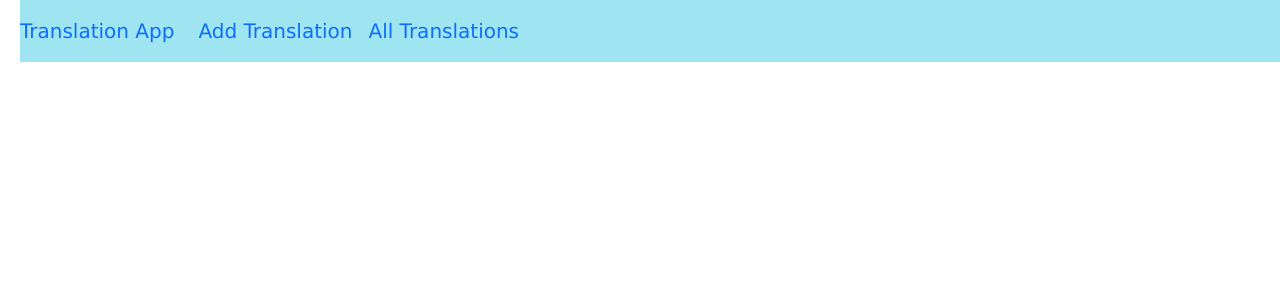
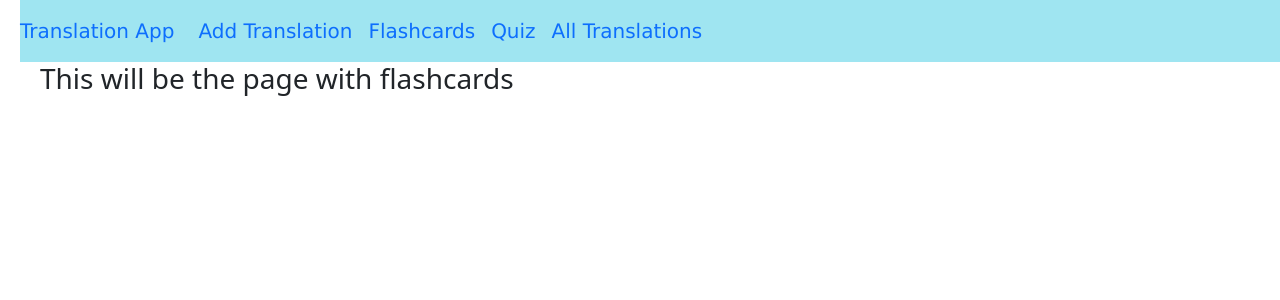
Before and after one commit to olivias-1082/411mernflashcards, a React (Create React App) app in the folder client/: page /flashcardset in a window 1280 px wide. Shown: the top 300 px of the page. Built offline with nearby package versions, Linux system fonts and the light colour scheme.

Commit message:
Added basically blank quiz and  flashcard pages and made a spot for them on navbar

```diff
--- a/client/src/App.js
+++ b/client/src/App.js
@@ -9,6 +9,9 @@ import Edit from "./components/edit";
 import Create from "./components/create";
 import RecordList from "./components/recordList";
 import HomePage from "./components/homepage"
+import FlashcardSet from "./components/flashcards"
+import Quiz from "./components/quiz"
+
 const App = () => {
   return (
     <div>
@@ -23,6 +26,12 @@ const App = () => {
       <Route path="/create">
         <Create />
       </Route>
+      <Route path="/flashcardset">
+      <FlashcardSet/>
+      </Route>
+      <Route path="/quiz">
+      <Quiz/>
+      </Route>
     </div>
   );
 };
--- a/client/src/components/create.js
+++ b/client/src/components/create.js
@@ -8,25 +8,21 @@ export default class Create extends Component {
     super(props);
 
     this.onChangeWord = this.onChangeWord.bind(this);
-    this.onChangeWordTranslation = this.onChangeWordTranslation.bind(this);
+
     this.onSubmit = this.onSubmit.bind(this);
 
     this.state = {
       word: "",
-      word_translation: "",
 
     };
   }
 
+
+
+
   onChangeWord(e) {
     this.setState({
       word: e.target.value,
-    });
-  }
-
-  onChangeWordTranslation(e) {
-    this.setState({
-      word_translation: e.target.value,
     });
   }
 
@@ -36,12 +32,14 @@ export default class Create extends Component {
 
     const newword = {
       word: this.state.word,
-      word_translation: this.state.word_translation,
+
     };
 
-    axios
+
+      axios
       .post("http://localhost:5000/record/add", newword)
       .then((res) => console.log(res.data));
+
 
     this.setState({
       word: "",
--- /dev/null
+++ b/client/src/components/flashcards.js
@@ -0,0 +1,16 @@
+import React, { Component } from "react";
+// This will require to npm install axios
+import './flashcards.css'
+
+export default class FlashcardSet extends Component {
+    render() {
+        return (
+
+<body>
+
+<h3>This will be the  page with flashcards</h3>
+
+</body>
+        );
+      }
+};
--- a/client/src/components/homepage.js
+++ b/client/src/components/homepage.js
@@ -10,7 +10,7 @@ export default class HomePage extends Component {
     return (
 <body>
 
-<h2>Background Image</h2>
+<h2>This will be the home page</h2>
 
 </body>
 
--- a/client/src/components/navbar.js
+++ b/client/src/components/navbar.js
@@ -29,9 +29,16 @@ const Navbar = () => {
               <NavLink className="nav-link" to="/create">
                     Add Translation
               </NavLink>
+              <NavLink className="nav-link" to="/flashcardset">
+                    Flashcards
+              </NavLink>
+              <NavLink className="nav-link" to="/quiz">
+              Quiz
+              </NavLink>
               <NavLink className="nav-link" to="/translations">
                     All Translations
               </NavLink>
+
           </ul>
         </div>
       </nav>
--- /dev/null
+++ b/client/src/components/quiz.js
@@ -0,0 +1,14 @@
+import React, { Component } from "react";
+import './quiz.css'
+export default class Quiz extends Component {
+    render() {
+        return (
+
+<body>
+
+<h3>This will be the  page with the quiz</h3>
+
+</body>
+        );
+      }
+};
```
Also changed, not shown: client/src/components/flashcards.css (added), client/src/components/quiz.css (added).
